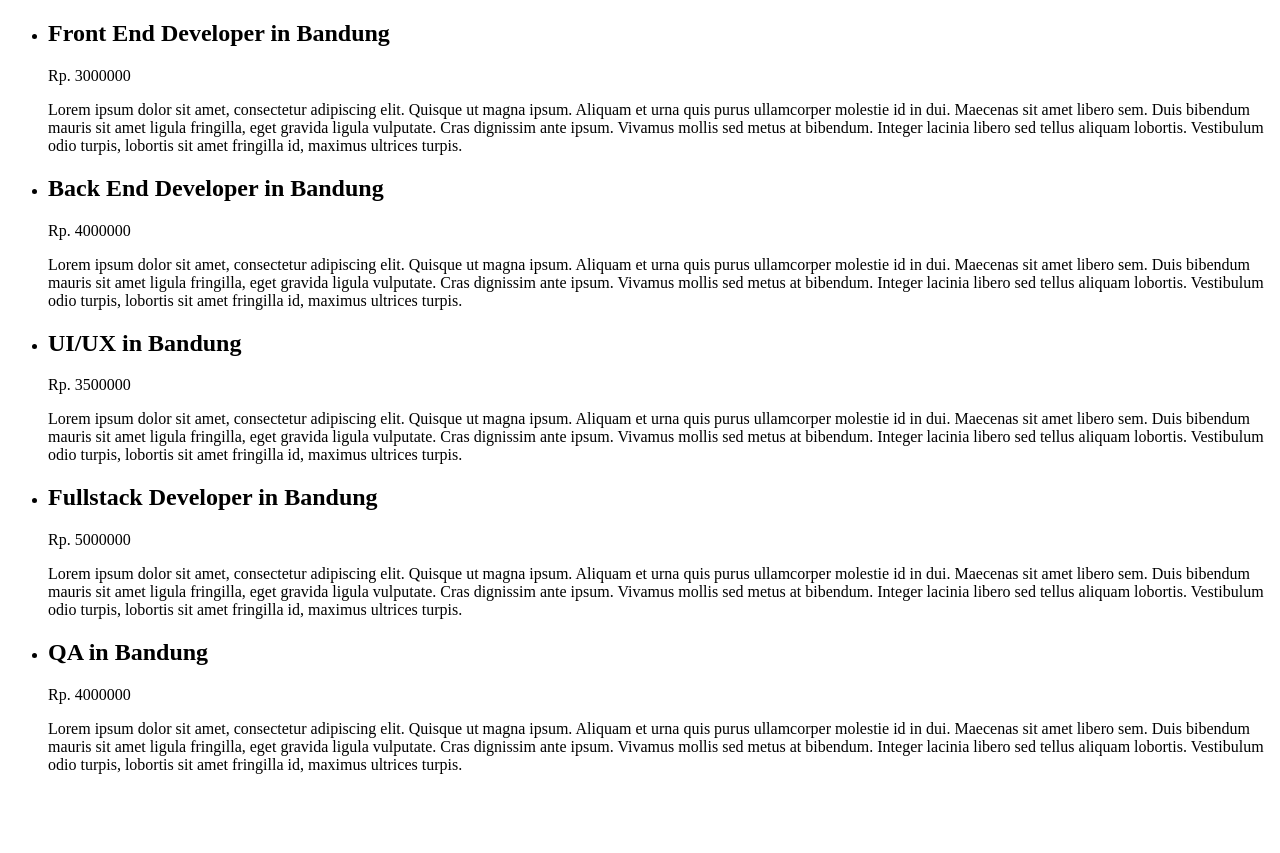
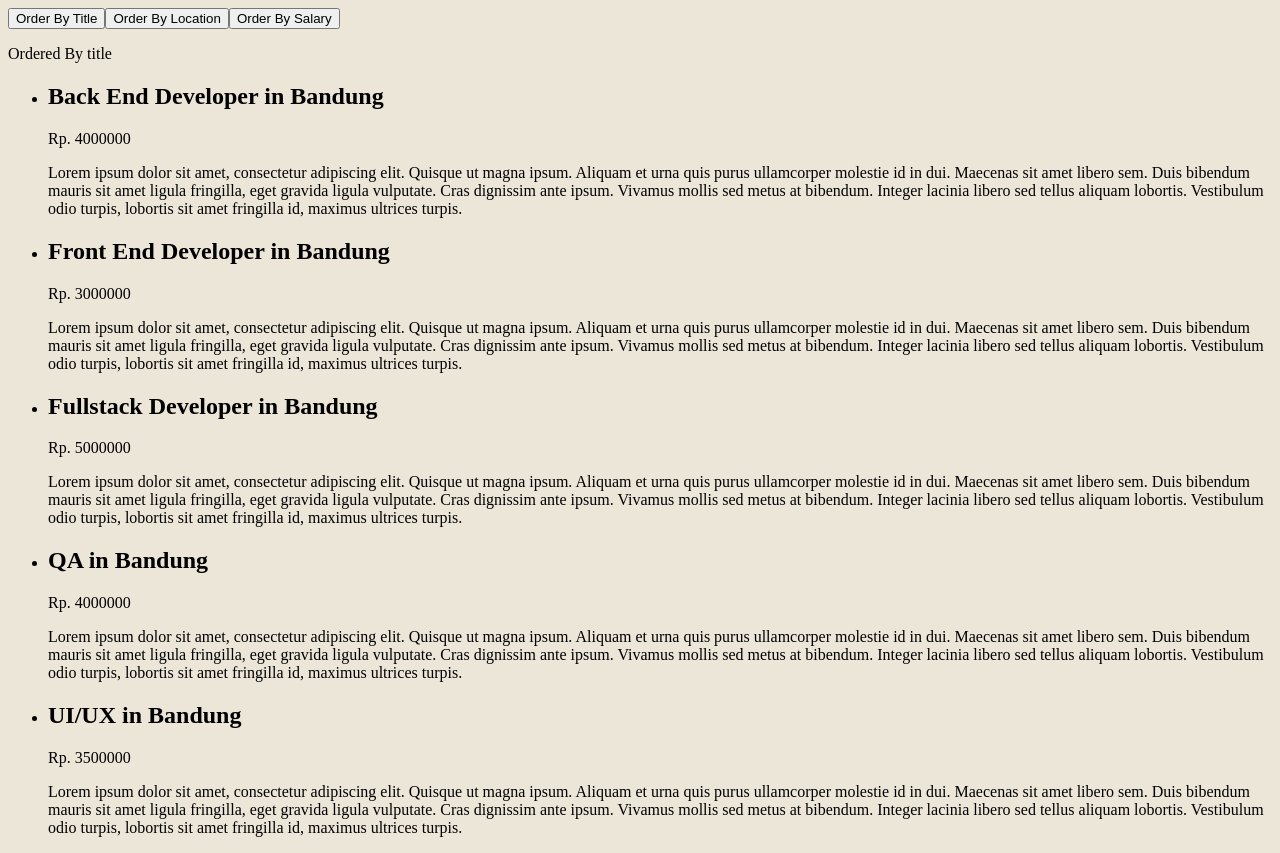
Before and after one commit to auliyaaqma/vue-hyrule-jobs, a Vue app: page / in a window 1280 px wide. Before the commit the page ends 800 px from the top, so only its background shows below. Built offline with nearby package versions, Linux system fonts and the light colour scheme.

Commit message:
Computed Function

```diff
--- a/src/App.vue
+++ b/src/App.vue
@@ -1,6 +1,14 @@
 <template>
   <div class="app">
-    <JobList :jobs="jobs"/>
+    <header>
+      <div class="order">
+        <button @click="handleClick('title')">Order By Title</button>
+        <button @click="handleClick('location')">Order By Location</button>
+        <button @click="handleClick('salary')">Order By Salary</button>
+      </div>
+    </header>
+
+    <JobList :jobs="jobs" :order="order"/>
   </div>
 </template>
 
@@ -8,6 +16,7 @@
 import { defineComponent, reactive, ref, toRefs } from 'vue';
 import JobList from './components/JobList.vue'
 import Job from './types/Job'
+import OrderTerm from './types/OrderTerm'
 
 export default defineComponent({
   name: 'App',
@@ -20,9 +29,15 @@ export default defineComponent({
         { title: 'Fullstack Developer', location: 'Bandung', salary: 5000000, id:'4'},
         { title: 'QA', location: 'Bandung', salary: 4000000, id:'5'},
       ])
+    const order = ref<OrderTerm>('title')
 
-    return {jobs}
+    const handleClick = (term: OrderTerm) => {
+      order.value = term
+    }
+
+    return { jobs, handleClick, order }
   },
+
 });
 </script>
 
--- a/src/assets/global.css
+++ b/src/assets/global.css
@@ -1,3 +1,3 @@
 body{
-	background : #exce6d9;
+	background : #ece6d9;
 }
--- a/src/components/JobList.vue
+++ b/src/components/JobList.vue
@@ -1,7 +1,8 @@
 <template>
   <div class="job-list">
+    <p>Ordered By {{ order }}</p>
     <ul>
-      <li v-for="job in jobs" :key="job.id">
+      <li v-for="job in orderedJobs" :key="job.id">
         <h2>{{ job.title }} in {{ job.location }}</h2>
         <div class="salary">
           <p>Rp. {{job.salary}}</p>
@@ -15,15 +16,29 @@
 </template>
 
 <script lang="ts">
-import { defineComponent, PropType } from 'vue';
+import { computed, defineComponent, PropType } from 'vue';
 import Job from '@/types/Job'
+import OrderTerm from '@/types/OrderTerm'
 
 export default defineComponent({
   props : {
     jobs: {
       required: true,
       type: Array as PropType<Job[]>
+    },
+    order : {
+      required: true,
+      type: String as PropType<OrderTerm>
     }
+  },
+  setup(props){
+    const orderedJobs = computed(() => {
+      return [...props.jobs].sort((a: Job, b:Job) => {
+        return a[props.order] > b[props.order] ? 1 : -1
+      })
+    })
+
+    return { orderedJobs }
   }
 });
 </script>
--- /dev/null
+++ b/src/types/OrderTerm.ts
@@ -0,0 +1,3 @@
+type OrderTerm = 'location' | 'title' | 'salary'
+
+export default OrderTerm
```
